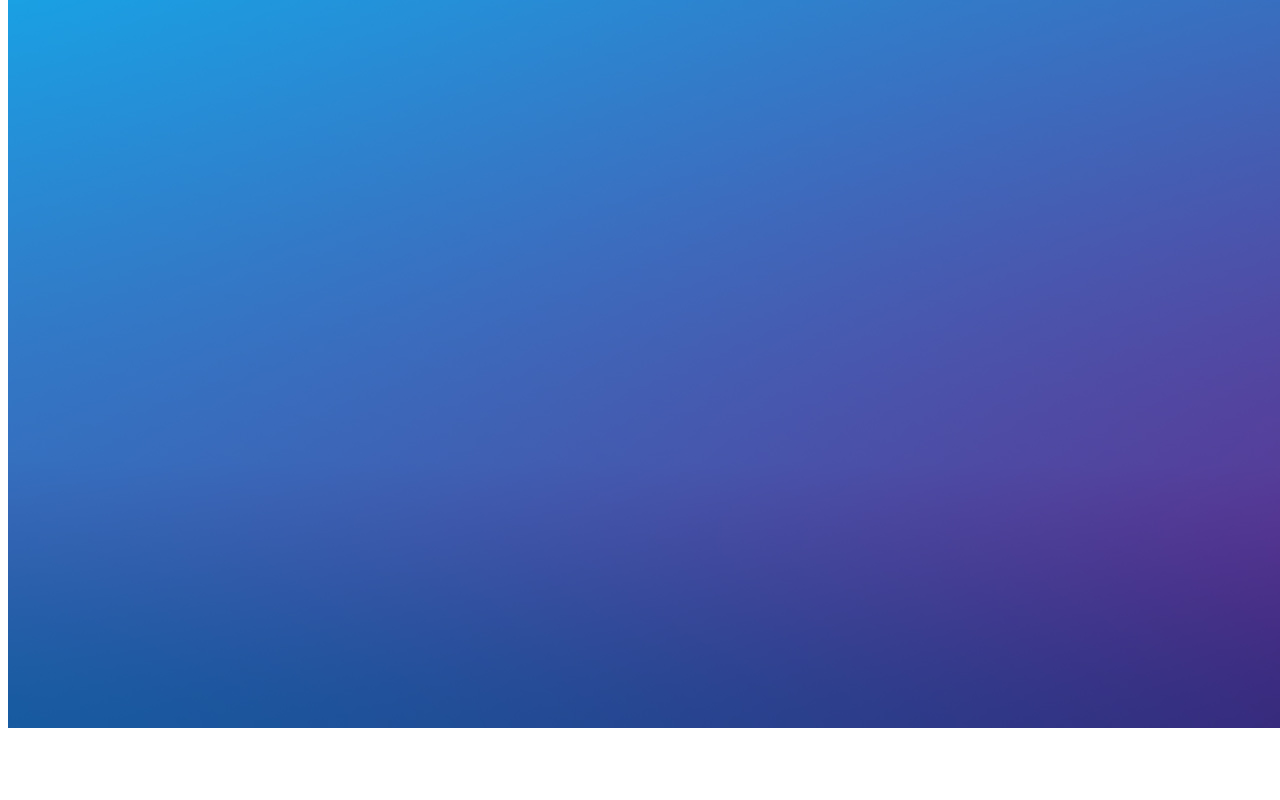
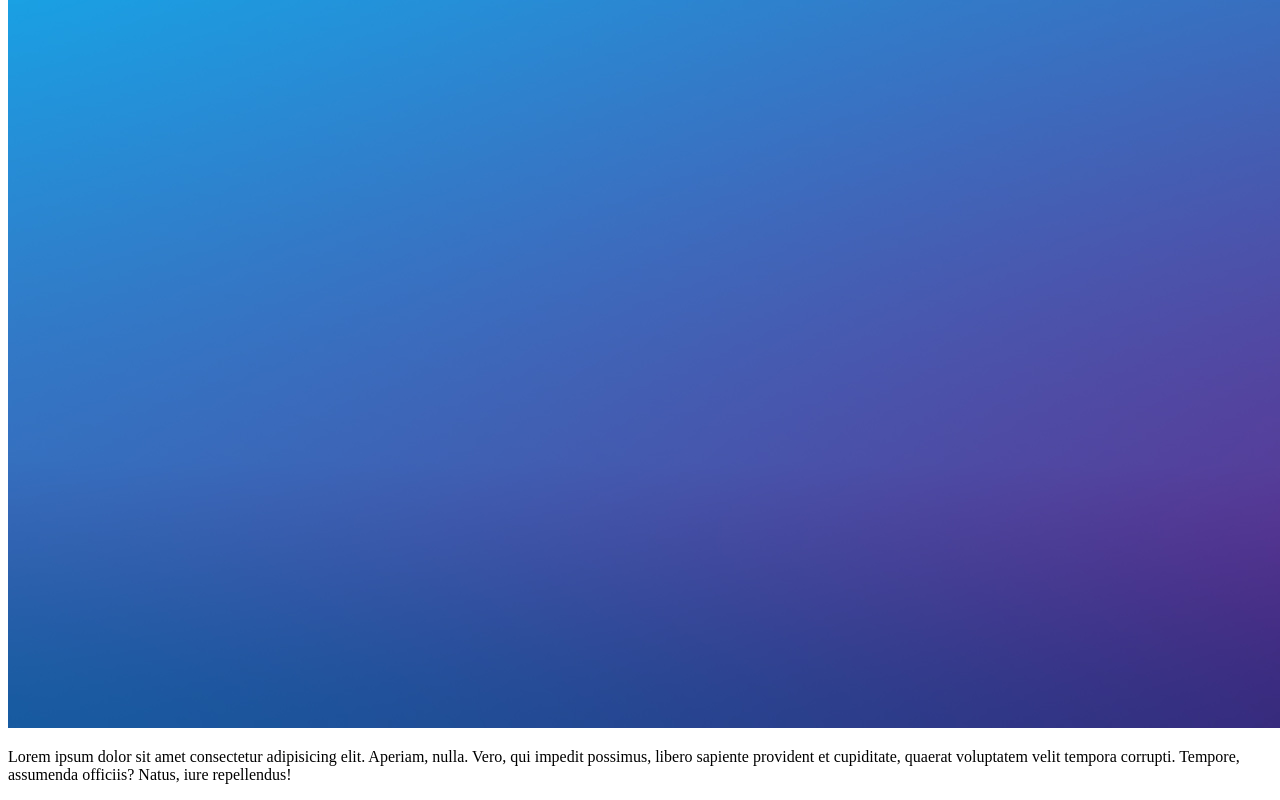
Before and after one commit to SamuelMadeiraa/Meu-Portfolio, a plain HTML site: page index.html in a window 1280 px wide. Shown: the part 1628-2428 px from the top of the page. Before the commit the page ends 2368 px from the top, so only its background shows below. Drawn offline with Linux system fonts and the light colour scheme.

Commit message:
Adicionado um novo paragrafo

```diff
--- a/index.html
+++ b/index.html
@@ -73,5 +73,7 @@
 
         <img src="img/fundo-portfolio.jpg" alt="">
 
+        <p>Lorem ipsum dolor sit amet consectetur adipisicing elit. Aperiam, nulla. Vero, qui impedit possimus, libero sapiente provident et cupiditate, quaerat voluptatem velit tempora corrupti. Tempore, assumenda officiis? Natus, iure repellendus!</p>
+
 </body>
 </html>
```
